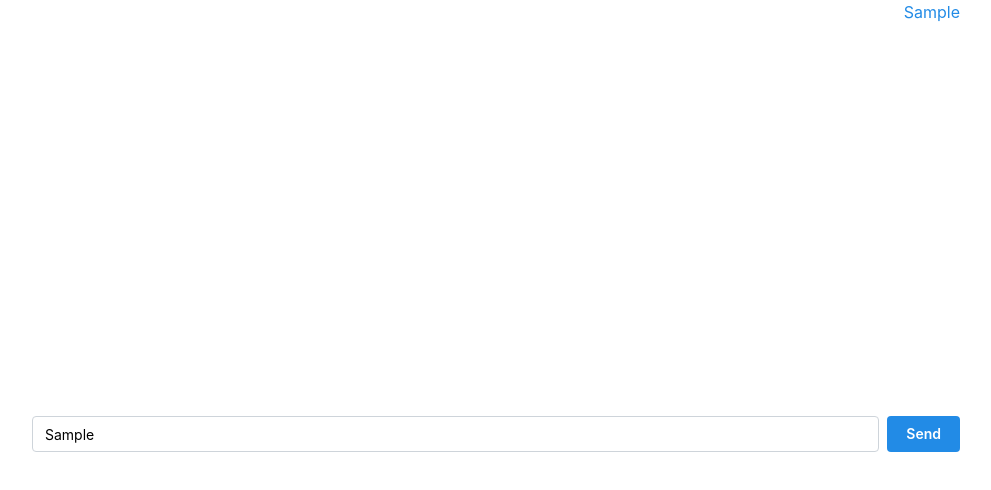
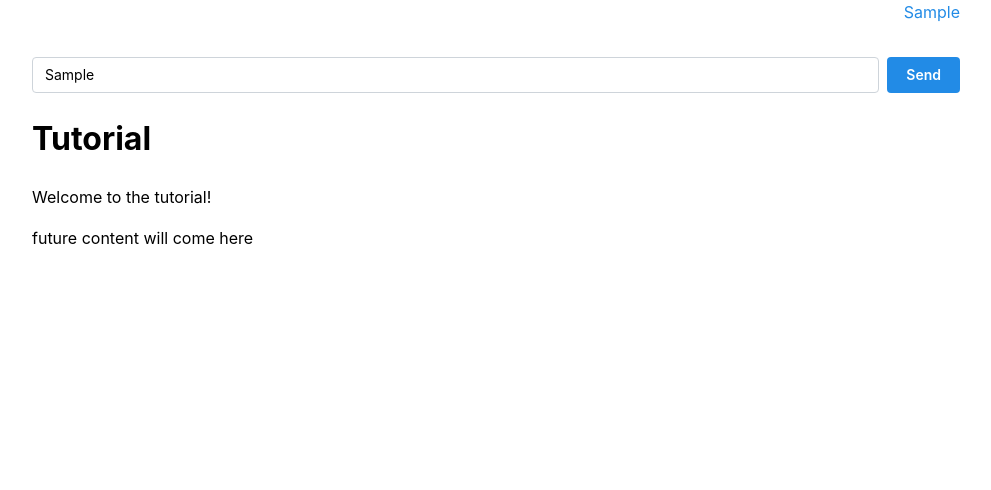
Before and after one commit to valdrox/chat-streamer, a Next.js app: page / in a window 1280 px wide. Both pictures are taken after typing "Sample" into the empty fields and a click on the button "Send". Shown: the top 490 px of the page, without its empty margins (144-1135 px from the left). Built offline with nearby package versions, Linux system fonts and the light colour scheme; no server answers.

Commit message:
adds placeholder markdown & tutorial

```diff
--- /dev/null
+++ b/components/Chatbot.tsx
@@ -0,0 +1,102 @@
+import { useEffect, useRef, useState } from 'react';
+import { Box, Button, ScrollArea, Stack, Text, TextInput } from '@mantine/core';
+import { Base64AudioPlayer } from '../pages/classes/Base64AudioPlayer';
+
+const Chatbot = () => {
+  const [messages, setMessages] = useState<{ content: string; role: string }[]>([]);
+  const [input, setInput] = useState('');
+  const scrollRef = useRef<HTMLDivElement>(null);
+  const [eventSource, setEventSource] = useState<EventSource | null>(null);
+  const audioPlayerRef = useRef<Base64AudioPlayer | null>(null);
+
+  useEffect(() => {
+    audioPlayerRef.current = new Base64AudioPlayer((state) => {});
+
+    return () => {
+      audioPlayerRef.current?.stopAndFlush();
+    };
+  }, []);
+
+  const handleSend = () => {
+    audioPlayerRef.current?.stopAndFlush();
+    const newMessages = [...messages, { content: input, role: 'user' }];
+    setMessages(newMessages);
+
+    const urlEncodedMessages = encodeURIComponent(JSON.stringify(newMessages));
+
+    if (eventSource) {
+      eventSource.close();
+    }
+
+    const url = `/api/chat?messages=${urlEncodedMessages}`;
+    setEventSource(new EventSource(url));
+  };
+
+  useEffect(() => {
+    if (eventSource) {
+      eventSource.onmessage = (event) => {
+        try {
+          const data = JSON.parse(event.data);
+          if (data.text) {
+            setMessages((prevMessages) => {
+              if (prevMessages[prevMessages.length - 1]?.role === 'assistant') {
+                return [
+                  ...prevMessages.slice(0, -1),
+                  {
+                    content: prevMessages[prevMessages.length - 1].content + data.text,
+                    role: 'assistant',
+                  },
+                ];
+              } else {
+                return [...prevMessages, { content: data.text, role: 'assistant' }];
+              }
+            });
+          } else if (data.audio) {
+            audioPlayerRef.current?.addChunk(data);
+          }
+        } catch (error) {
+          console.error('Failed to parse SSE message:', error);
+        }
+      };
+
+      eventSource.onerror = (error) => {
+        console.error('EventSource error:', error, event);
+        eventSource.close();
+      };
+
+      return () => {
+        eventSource.close();
+      };
+    }
+  }, [eventSource]);
+
+  useEffect(() => {
+    scrollRef.current?.scrollIntoView({ behavior: 'smooth' });
+  }, [messages]);
+
+  return (
+    <>
+      <ScrollArea style={{ height: "100%", overflowY: 'auto' }}>
+        <Stack spacing="sm">
+          {messages.map((msg, index) => (
+            <Box key={index} align={msg.role === 'user' ? 'right' : 'left'}>
+              <Text color={msg.role === 'user' ? 'blue' : 'green'}>{msg.content}</Text>
+            </Box>
+          ))}
+          <div ref={scrollRef} />
+        </Stack>
+      </ScrollArea>
+      <Box mt="md" style={{ display: 'flex', gap: '0.5rem' }}>
+        <TextInput
+          value={input}
+          onChange={(e) => setInput(e.currentTarget.value)}
+          placeholder="Type your message"
+          style={{ flexGrow: 1 }}
+        />
+        <Button onClick={handleSend}>Send</Button>
+      </Box>
+    </>
+  );
+};
+
+export default Chatbot;
--- /dev/null
+++ b/components/tutorial.mdx
@@ -0,0 +1,5 @@
+# Tutorial
+
+Welcome to the tutorial!
+
+future content will come here
--- a/next.config.mjs
+++ b/next.config.mjs
@@ -1,12 +1,23 @@
 import bundleAnalyzer from '@next/bundle-analyzer';
+import withMDX from '@next/mdx';
 
+// Configure bundle analyzer
 const withBundleAnalyzer = bundleAnalyzer({
   enabled: process.env.ANALYZE === 'true',
 });
 
-export default withBundleAnalyzer({
-  reactStrictMode: false,
-  eslint: {
-    ignoreDuringBuilds: true,
-  },
+// Configure MDX
+const withMDXConfig = withMDX({
+  extension: /\.mdx?$/,
 });
+
+// Export the configuration with both MDX and bundle analyzer
+export default withBundleAnalyzer(
+  withMDXConfig({
+    reactStrictMode: false,
+    eslint: {
+      ignoreDuringBuilds: true,
+    },
+    pageExtensions: ['js', 'jsx', 'tsx', 'ts', 'md', 'mdx'],
+  })
+);
--- a/package.json
+++ b/package.json
@@ -22,7 +22,9 @@
   "dependencies": {
     "@mantine/core": "7.12.2",
     "@mantine/hooks": "7.12.2",
+    "@mdx-js/loader": "^3.0.1",
     "@next/bundle-analyzer": "^14.2.4",
+    "@next/mdx": "^14.2.11",
     "@tabler/icons-react": "^3.6.0",
     "axios": "^1.7.7",
     "next": "14.2.4",
--- a/pages/index.tsx
+++ b/pages/index.tsx
@@ -1,107 +1,30 @@
-// pages/index.tsx
-import { useEffect, useRef, useState } from 'react';
-import { Box, Button, Container, ScrollArea, Stack, Text, TextInput } from '@mantine/core';
-import { Base64AudioPlayer } from './classes/Base64AudioPlayer';
+import Head from 'next/head';
+import { Container } from '@mantine/core';
+import Chatbot from '@/components/Chatbot';
+import Tutorial from '../components/tutorial.mdx';
 
 const Home = () => {
-  const [messages, setMessages] = useState<{ content: string; role: string }[]>([]);
-  const [input, setInput] = useState('');
-  const scrollRef = useRef<HTMLDivElement>(null);
-  const [eventSource, setEventSource] = useState<EventSource | null>(null);
-  const audioPlayerRef = useRef<Base64AudioPlayer | null>(null);
-
-  useEffect(() => {
-    // Initialize the audio player
-    audioPlayerRef.current = new Base64AudioPlayer((state) => {
-      // Handle audio chunk changes if needed
-    });
-
-    // Clean up the audio player when the component unmounts
-    return () => {
-      audioPlayerRef.current?.stopAndFlush();
-    };
-  }, []);
-
-  // Handle sending a message
-  const handleSend = () => {
-    // Stop any ongoing audio and flush the queue
-    audioPlayerRef.current?.stopAndFlush();
-
-    const newMessages = [...messages, { content: input, role: 'user' }];
-    setMessages(newMessages);
-
-    const urlEncodedMessages = encodeURIComponent(JSON.stringify(newMessages));
-
-    if (eventSource) {
-      eventSource.close(); // Close the previous EventSource if it exists
-    }
-
-    const url = `/api/chat?messages=${urlEncodedMessages}`;
-    setEventSource(new EventSource(url));
-  };
-
-  // Handle incoming messages from SSE
-  useEffect(() => {
-    if (eventSource) {
-      eventSource.onmessage = (event) => {
-        try {
-          const data = JSON.parse(event.data);
-          if (data.text) {
-            setMessages((prevMessages) => {
-              if (prevMessages[prevMessages.length - 1]?.role === 'assistant') {
-                return [
-                  ...prevMessages.slice(0, -1),
-                  { content: prevMessages[prevMessages.length - 1].content + data.text, role: 'assistant' },
-                ];
-              } else {
-                return [...prevMessages, { content: data.text, role: 'assistant' }];
-              }
-            });
-          } else if (data.audio) {
-            audioPlayerRef.current?.addChunk(data);
-          }
-        } catch (error) {
-          console.error('Failed to parse SSE message:', error);
-        }
-      };
-
-      eventSource.onerror = (error) => {
-        console.error('EventSource error:', error, event);
-        eventSource.close();
-      };
-
-      return () => {
-        eventSource.close();
-      };
-    }
-  }, [eventSource]);
-
-  useEffect(() => {
-    scrollRef.current?.scrollIntoView({ behavior: 'smooth' });
-  }, [messages]);
-
   return (
-    <Container>
-      <ScrollArea style={{ height: 400, overflowY: 'auto' }}>
-        <Stack spacing="sm">
-          {messages.map((msg, index) => (
-            <Box key={index} align={msg.role === 'user' ? 'right' : 'left'}>
-              <Text color={msg.role === 'user' ? 'blue' : 'green'}>{msg.content}</Text>
-            </Box>
-          ))}
-          <div ref={scrollRef} />
-        </Stack>
-      </ScrollArea>
-      <Box mt="md" style={{ display: 'flex', gap: '0.5rem' }}>
-        <TextInput
-          value={input}
-          onChange={(e) => setInput(e.currentTarget.value)}
-          placeholder="Type your message"
-          style={{ flexGrow: 1 }}
-        />
-        <Button onClick={handleSend}>Send</Button>
-      </Box>
-    </Container>
+    <>
+      <Head>
+        <title>Build a realtime voice chatbot with any voice</title>
+        <meta name="description" content="This is a description of my awesome page." />
+        <meta property="og:title" content="My Awesome Page" />
+        <meta property="og:description" content="This is a description of my awesome page." />
+        <meta property="og:image" content="https://example.com/preview-image.jpg" />
+        <meta property="og:url" content="https://example.com/page-url" />
+        <meta name="twitter:card" content="summary_large_image" />
+        <meta name="twitter:title" content="My Awesome Page" />
+        <meta name="twitter:description" content="This is a description of my awesome page." />
+        <meta name="twitter:image" content="https://example.com/preview-image.jpg" />
+      </Head>
+      <main>
+        <Container>
+          <Chatbot />
+          <Tutorial />
+        </Container>
+      </main>
+    </>
   );
 };
 
```
Also changed, not shown: 2 other files (tests, documents, lock files or other folders).
